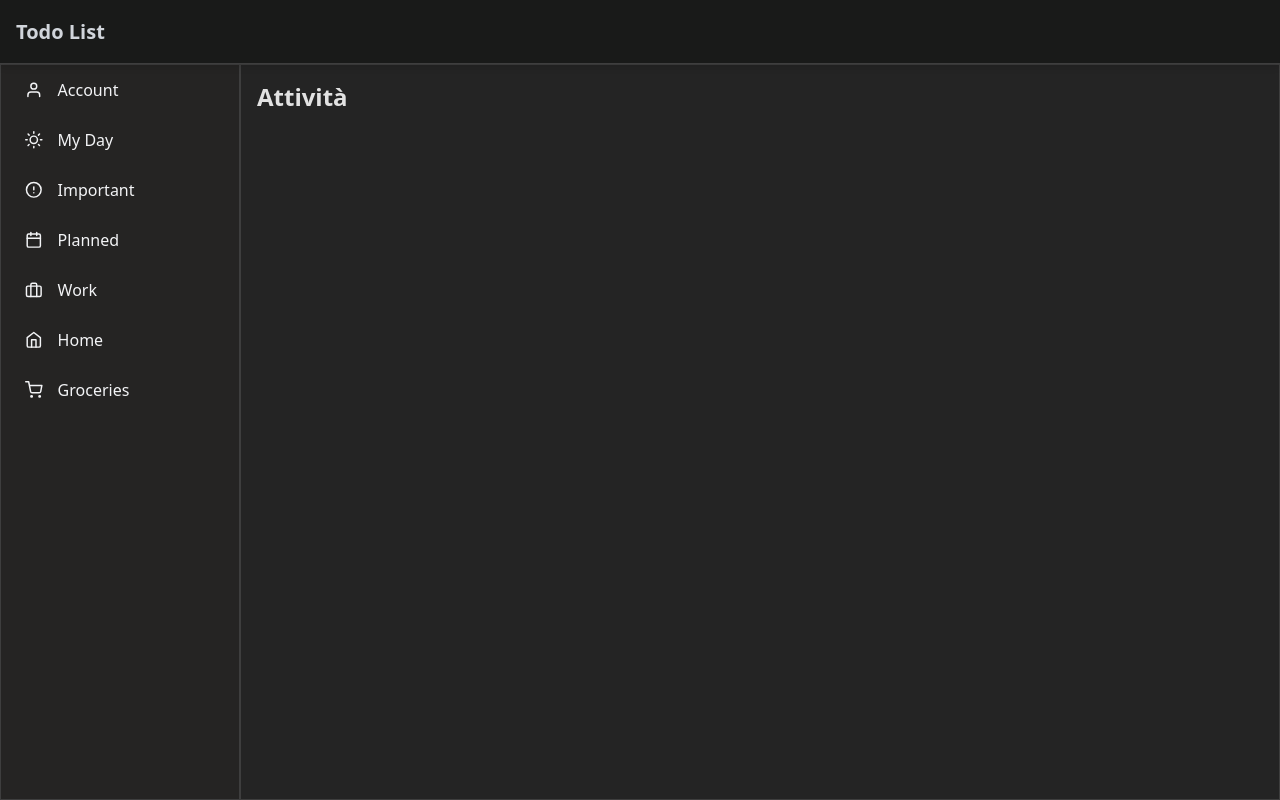
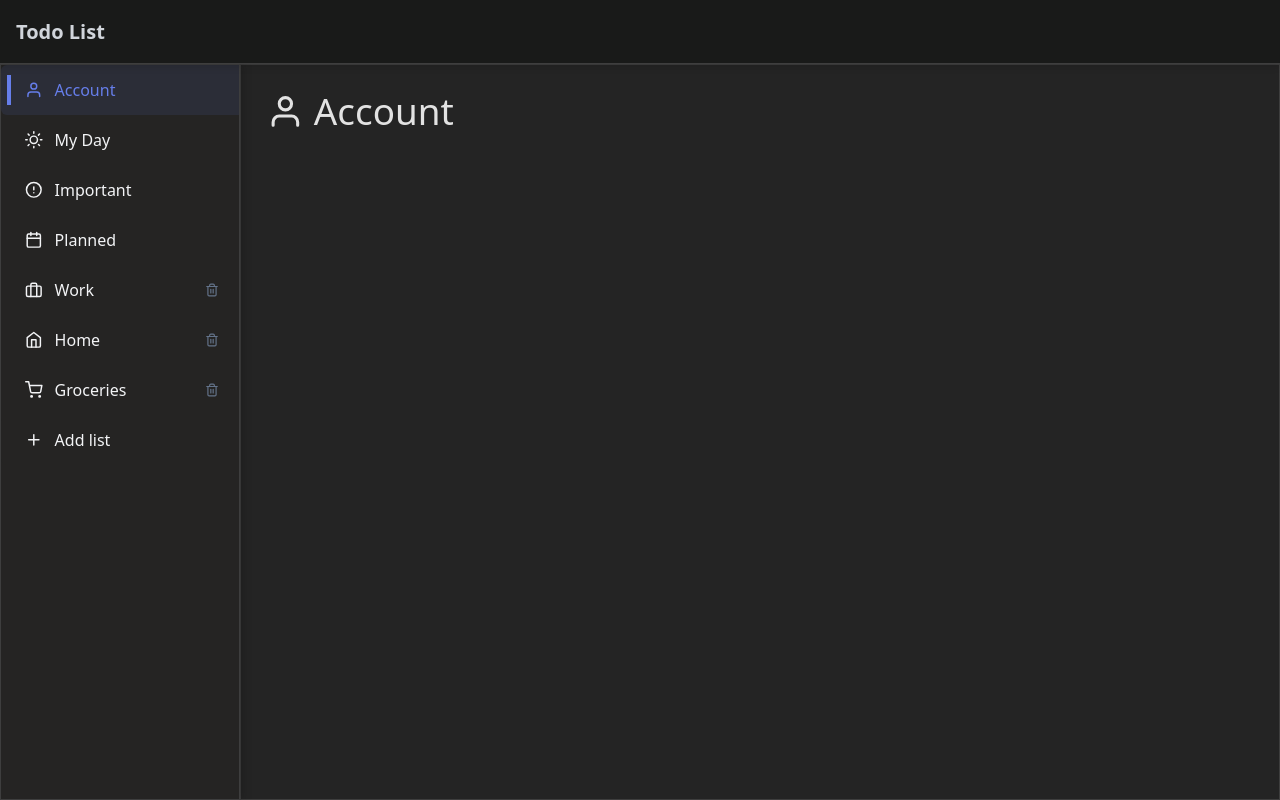
Before and after one commit to CarloGaspa/Portfolio-ToDoList, a React (Vite) app: page / in a window 1280 px wide. Built offline with nearby package versions, Linux system fonts and the light colour scheme.

Commit message:
Add and delete list into side area

```diff
--- a/src/App.css
+++ b/src/App.css
@@ -7,17 +7,17 @@
   min-height: 100vh;
 }
 
-/* === Container principale === */
-.container-area {
+/* === Side bar + Content === */
+.main-area {
   display: flex;
   flex: 1;
-  margin-top: 4rem; /* spazio per topbar fixed */
+  margin-top: 4rem;
   width: 100%;
 }
 
 /* === Content === */
-.content {
-  margin-left: 15rem; /* spazio lasciato dalla sidebar fissa */
+.content-area {
+  margin-left: 15rem;
   flex: 1;
   padding: 1rem;
   overflow: auto;
--- a/src/App.jsx
+++ b/src/App.jsx
@@ -3,23 +3,62 @@ import { useState } from 'react'
 import TopBar from './components/TopBar.jsx'
 import SideBar from './components/SideBar.jsx'
 import Content from './components/Content.jsx'
+import {
+  FiUser,
+  FiSun,
+  FiAlertCircle,
+  FiCalendar,
+  FiBriefcase,
+  FiHome,
+  FiShoppingCart,
+  FiPlus,
+  FiTrash2,
+} from 'react-icons/fi';
 
-function App() {
+export default function App() {
+  /* States */
   const [sidebarOpen, setSidebarOpen] = useState(false);
+  const [sideBarItems, setSideBarItems] = useState([
+    { id: 'account'     , name: 'Account'   , icon: <FiUser />          , deletable: false },
+    { id: 'myday'       , name: 'My Day'    , icon: <FiSun />           , deletable: false },
+    { id: 'important'   , name: 'Important' , icon: <FiAlertCircle />   , deletable: false },
+    { id: 'planned'     , name: 'Planned'   , icon: <FiCalendar />      , deletable: false },
+    { id: 'work'        , name: 'Work'      , icon: <FiBriefcase />     , deletable: true },
+    { id: 'home'        , name: 'Home'      , icon: <FiHome />          , deletable: true },
+    { id: 'groceries'   , name: 'Groceries' , icon: <FiShoppingCart />  , deletable: true },
+  ]);
+  const [activeContent, setActiveContent] = useState('account');
 
+  /* Functions */
   const toggleSideBar = () => setSidebarOpen(prev => !prev);
 
+  const handleAddItem = (newItem) => {
+    setSideBarItems([...sideBarItems, newItem]);
+  }
+
+  const handleRemoveItem = (id) => {
+    setSideBarItems(sideBarItems.filter(item => item.id !== id));
+  }
+
+  /* Return */
   return (
     <>
       <TopBar onToggleSidebar={toggleSideBar} />
-      <div className="container-area">
-        <SideBar isOpen={sidebarOpen} />
-        <div className="content">
-          <Content />
+      <div className="main-area">
+        <SideBar
+          isOpen={sidebarOpen}
+          items={sideBarItems}
+          onSelectItem={setActiveContent}
+          onAddItem={handleAddItem}
+          onRemoveItem={handleRemoveItem}
+          activeContent={activeContent}
+        />
+        <div className="content-area">
+          <Content
+            activeContent={sideBarItems.find(item => item.id === activeContent)}
+          />
         </div>
       </div>
     </>
   )
 }
-
-export default App
--- a/src/components/Content.css
+++ b/src/components/Content.css
@@ -0,0 +1,21 @@
+
+.content-container {
+  padding: 10px;
+}
+
+.content-header {
+  display: flex;
+  align-items: center;
+  gap: 10px;
+  margin-bottom: 20px;
+}
+
+.content-icon {
+  font-size: 2.3rem;
+  display: flex;
+  align-items: center;
+}
+
+.content-title {
+  font-size: 2.3rem;
+}
--- a/src/components/Content.jsx
+++ b/src/components/Content.jsx
@@ -1,13 +1,25 @@
 import '../App.css';
 import './Content.css';
+import {
+  FiUser,
+  FiSun,
+  FiAlertCircle,
+  FiCalendar,
+  FiBriefcase,
+  FiHome,
+  FiShoppingCart,
+  FiPlus,
+  FiTrash2,
+} from 'react-icons/fi';
 
-function Content() {
+export default function Content({activeContent}) {
   return (
-    <>
-      <h2 className="text-2xl font-semibold mb-4">Attività</h2>
-      {/* Qui andrà la lista dei todo */}
-    </>
+    <div className="content-container">
+      <div className="content-header">
+        <span className="content-icon">{activeContent.icon}</span>
+        <h1 className="content-title">{activeContent.name}</h1>
+      </div>
+      {/* Qui puoi aggiungere altro contenuto specifico per ogni voce */}
+    </div>
   )
 }
-
-export default Content;
--- a/src/components/SideBar.css
+++ b/src/components/SideBar.css
@@ -1,4 +1,4 @@
-/* === Sidebar === */
+/* === Sidebar Container === */
 .sidebar {
   position: fixed;
   top: 4rem;
@@ -12,21 +12,52 @@
   border: 1px solid rgb(62, 62, 62);
   transition: left 0.3s ease-in-out;
   z-index: 40;
+  box-shadow: 2px 0 10px rgba(0, 0, 0, 0.2);
 }
 
-.sidebar li {
+/* === List Items === */
+.sidebar li, .add-btn {
   padding: 13px 24px;
   margin: 0;
   cursor: pointer;
   position: relative;
   font-weight: 300;
-    transition: all 0.1s ease;
   display: flex;
   align-items: center;
+  transition: all 0.3s cubic-bezier(0.4, 0, 0.2, 1);
+  border-radius: 0.375rem 0 0 0.375rem; /* Solo a sx (top-left e bottom-left) */
 }
 
-/* creo un elemento decorativo prima di ogni voce */
-.sidebar li:before {
+/* Item States */
+.sidebar li:hover {
+  background-color: rgba(102, 126, 234, 0.1);
+  color: white;
+  transform: translateX(5px);
+  cursor: pointer;
+}
+
+.sidebar li:active {
+  transform: translateX(5px) scale(0.98);
+}
+
+.sidebar li.selected {
+  background-color: rgba(102, 126, 234, 0.1);
+  color: var(--accent);
+  font-weight: 500;
+}
+
+/* Accent Colors */
+.sidebar li:nth-child(1) { --accent: #667eea; }
+.sidebar li:nth-child(2) { --accent: #f687b3; }
+.sidebar li:nth-child(3) { --accent: #f6ad55; }
+.sidebar li:nth-child(4) { --accent: #68d391; }
+.sidebar li:nth-child(5) { --accent: #4fd1c5; }
+.sidebar li:nth-child(6) { --accent: #63b3ed; }
+.sidebar li:nth-child(7) { --accent: #b794f4; }
+
+/* === Decorative Elements === */
+/* Left accent bar */
+.sidebar li:before, li.selected:before {
   content: '';
   position: absolute;
   left: 6px;
@@ -39,53 +70,65 @@
   transition: transform 0.2s ease, width 0.3s ease;
 }
 
-.sidebar li:hover {
-    background-color: rgba(102, 126, 234, 0.1);
-    color: white;
-    transform: translateX(5px);
-    cursor: pointer;
-}
-
-.sidebar li:hover:before {
-    transition: transform 0.2s ease, width 0.3s ease; /* Animazione solo su hover */
+.sidebar li:hover:before, li.selected:before {
+  transition: transform 0.2s ease, width 0.3s ease;
   transform: scaleY(1) translateY(-50%);
   background-color: var(--accent);
 }
 
-.sidebar li:active {
-    transform: translateX(5px) scale(0.98);
-}
-
-/* Icone moderne (puoi usare un'icon library come FontAwesome) */
-.sidebar li::after {
-    margin-left: auto;
-    font-family: 'Font Awesome 5 Free';
-    font-weight: 900;
-    opacity: 0.7;
-}
-
-/* Colori diversi per ogni elemento (opzionale) */
-.sidebar li:nth-child(1) { --accent: #667eea; }
-.sidebar li:nth-child(2) { --accent: #f687b3; }
-.sidebar li:nth-child(3) { --accent: #f6ad55; }
-.sidebar li:nth-child(4) { --accent: #68d391; }
-.sidebar li:nth-child(5) { --accent: #4fd1c5; }
-.sidebar li:nth-child(6) { --accent: #63b3ed; }
-.sidebar li:nth-child(7) { --accent: #b794f4; }
-
-/* Icone */
+/* Icons */
 .icon {
-    margin-right: 15px;
+  margin-right: 12px;
   font-size: 1.1rem;
   transition: transform 0.2s ease;
 }
 
 .sidebar li:hover .icon {
   transform: scale(1.1);
-    color: var(--accent); /* Usa il colore accent della tua sidebar */
 }
 
-/* Sidebar nascosta solo su mobile */
+.sidebar li.selected .icon {
+  color: var(--accent);
+}
+
+/* === Buttons === */
+/* Add Button */
+.add-btn {
+  width: 100%;
+  background-color: rgb(37, 36, 35);
+  color: #f3f4f6;
+  border: none;
+  text-align: left;
+}
+
+.add-btn:hover {
+  background-color: rgba(102, 126, 234, 0.1);
+  color: white;
+  transform: translateX(5px);
+}
+
+.add-btn:focus {
+  outline: none;
+  transition: transform 0.2s ease, width 0.3s ease;
+}
+
+/* Delete Button */
+.delete-btn {
+  position: absolute;
+  right: 16px;
+  transition: opacity 0.2s ease;
+  background: none;
+  border: none;
+  color: #64748b;
+  cursor: pointer;
+  padding: 4px;
+}
+
+.sidebar li:hover .delete-btn {
+  color: white;
+}
+
+/* === Responsive Design === */
 @media (max-width: 768px) {
   .sidebar {
     left: -100%;
--- a/src/components/SideBar.jsx
+++ b/src/components/SideBar.jsx
@@ -7,23 +7,65 @@ import {
   FiCalendar,
   FiBriefcase,
   FiHome,
-  FiShoppingCart
+  FiShoppingCart,
+  FiPlus,
+  FiTrash2,
 } from 'react-icons/fi';
+import { useState } from 'react';
 
-function SideBar({isOpen}) {
+export default function SideBar({
+  items = [],
+  isOpen,
+  onSelectItem,
+  onAddItem,
+  onRemoveItem,
+  activeContent
+}) {
+  const handleSelect = (id) => {
+    if (onSelectItem) onSelectItem(id);
+  }
+
+  const handleAdd = () => {
+    const newId = `item-${Date.now()}`;
+    const newItem = {
+      id: newId,
+      name: `New list`,
+      icon: <FiPlus />,
+      deletable: true
+    };
+    if (onAddItem) onAddItem(newItem);
+    handleSelect(newId);
+  };
+
   return (
     <aside className={`sidebar ${isOpen ? 'open': ''}`}>
       <ul>
-        <li><FiUser className="icon" /> Account</li>
-        <li><FiSun className="icon" /> My Day</li>
-        <li><FiAlertCircle className="icon" /> Important</li>
-        <li><FiCalendar className="icon" /> Planned</li>
-        <li><FiBriefcase className="icon" /> Work</li>
-        <li><FiHome className="icon" /> Home</li>
-        <li><FiShoppingCart className="icon" /> Groceries</li>
+        {items.map((item) => (
+            <li
+              key={item.id}
+              className={activeContent === item.id ? 'selected' : ''}
+              onClick={() => handleSelect(item.id)}
+            >
+              <span className="icon">{item.icon || <FiPlus />}</span>
+              <span className="label">{item.name}</span>
+              {item.deletable && (
+                <button
+                  onClick={(e) => {
+                    e.stopPropagation();
+                    if (onRemoveItem) onRemoveItem(item.id);
+                  }}
+                  className="delete-btn"
+                >
+                  <FiTrash2 size={14} />
+                </button>
+              )}
+            </li>
+          ))}
       </ul>
+      <button onClick={handleAdd} className='add-btn'>
+        <span className="icon">{<FiPlus />}</span>
+        <span className="label">Add list</span>
+      </button>
     </aside>
   );
 }
-
-export default SideBar;
```
Lines whose indentation alone changed are shown as unchanged.
